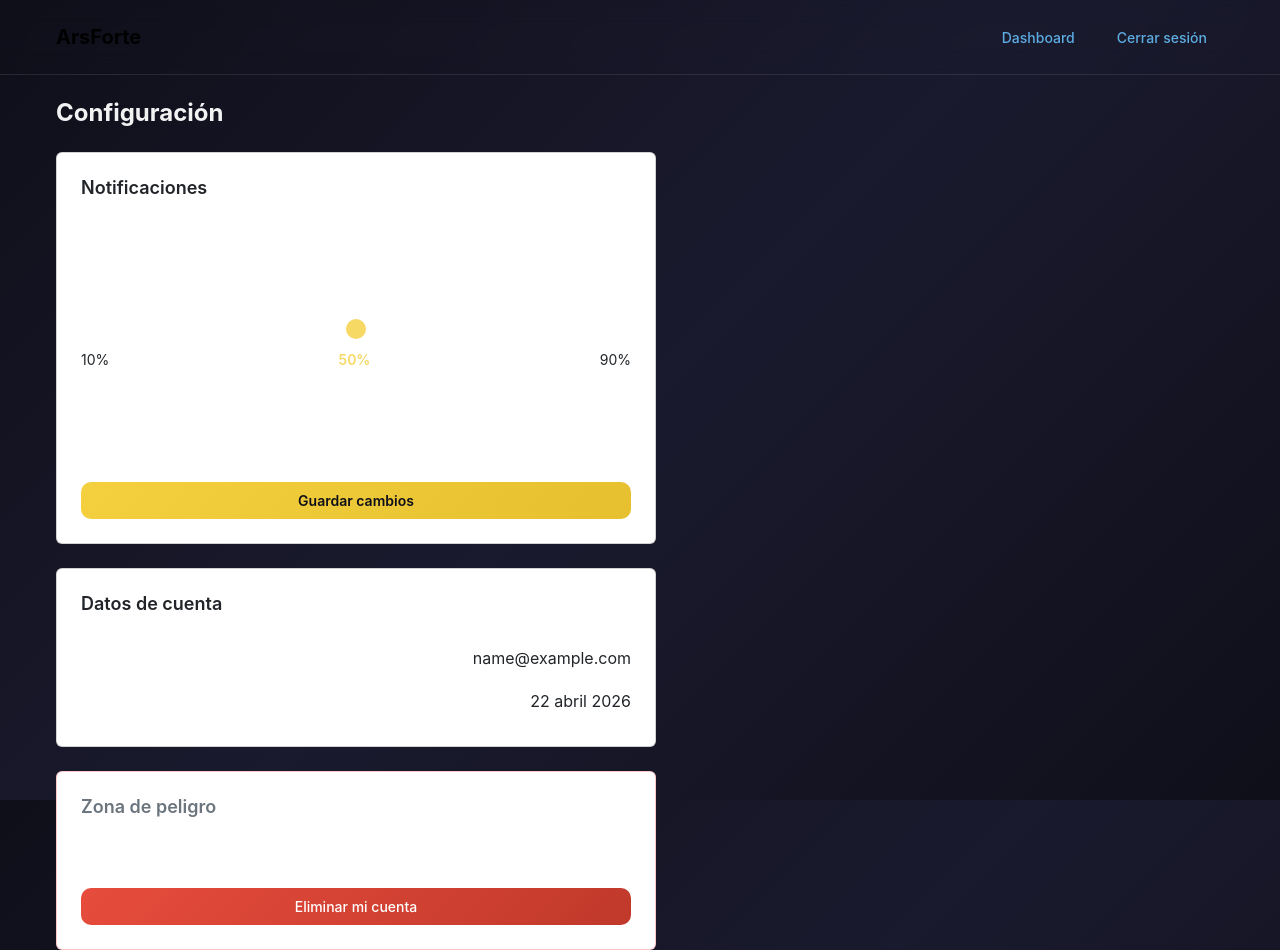
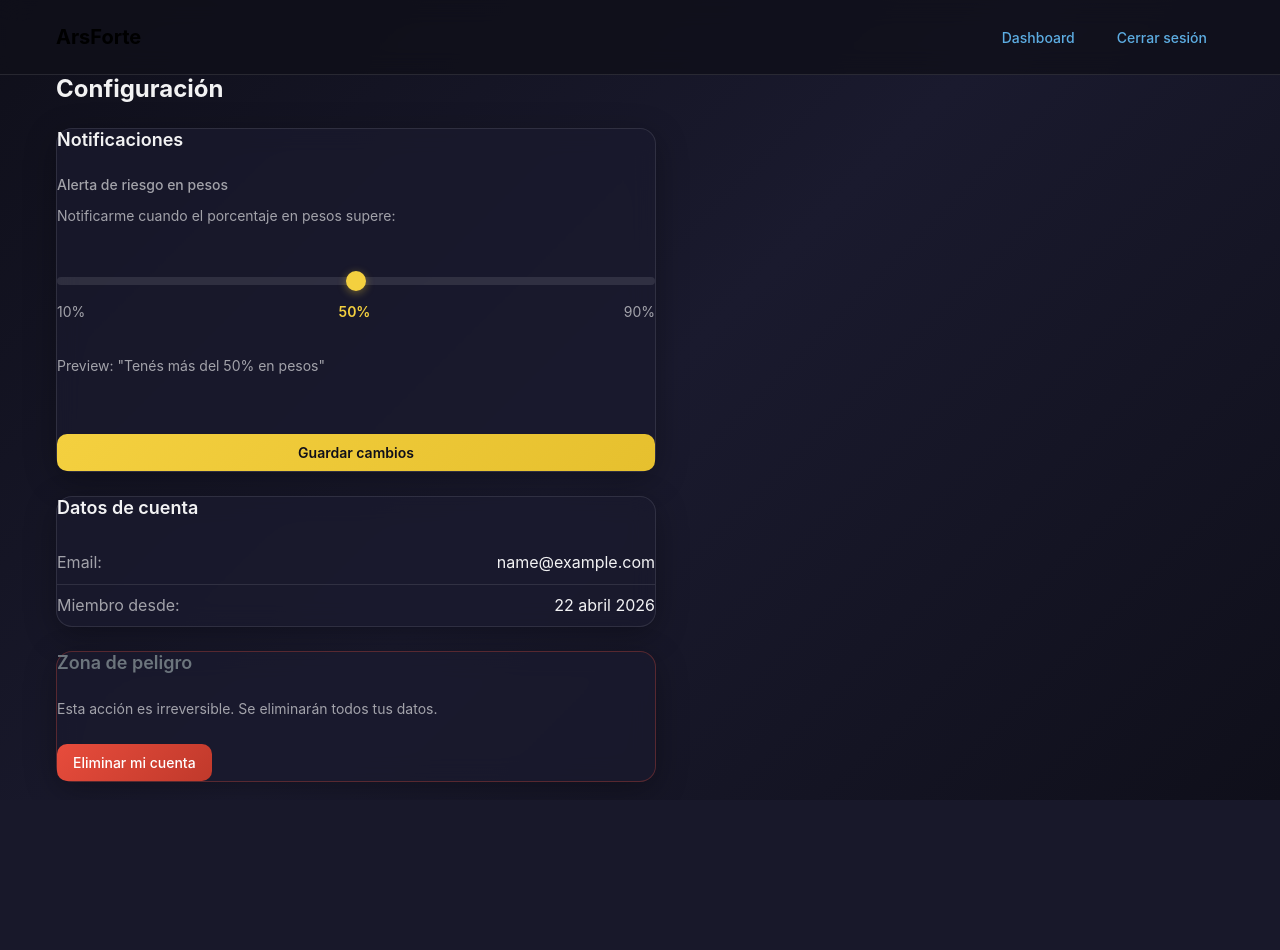
Before and after one commit to facundoroman0/arsforte-project, a Django app: page /users/settings/ in a window 1280 px wide. After the commit the page ends 800 px from the top, so only its background shows below. Run offline with Django 5.2, Linux system fonts and the light colour scheme; the visitor is signed in with stand-in values (Sample User, id 1); data comes from the database, SQL or seed files in the repository.

Commit message:
feat: Apply glass theme to settings page
- Glass cards for all settings sections
- Glass slider for threshold input
- Update danger zone styling

```diff
--- a/templates/settings.html
+++ b/templates/settings.html
@@ -20,7 +20,7 @@
   <div class="settings-container">
     <h1 class="text-2xl font-bold mb-6">Configuración</h1>
 
-    <div class="card">
+    <div class="glass-card">
       <h2 class="text-lg font-semibold mb-4">Notificaciones</h2>
       <form method="post" class="settings-form">
         {% csrf_token %}
@@ -39,7 +39,7 @@
               min="10"
               max="90"
               value="{{ user.notification_threshold }}"
-              class="slider"
+              class="glass-slider"
             >
             <div class="slider-labels">
               <span>10%</span>
@@ -57,7 +57,7 @@
       </form>
     </div>
 
-    <div class="card mt-6">
+    <div class="glass-card mt-6">
       <h2 class="text-lg font-semibold mb-4">Datos de cuenta</h2>
       <div class="info-row">
         <span class="text-secondary-text">Email:</span>
@@ -69,7 +69,7 @@
       </div>
     </div>
 
-    <div class="card mt-6 danger-zone">
+    <div class="glass-card mt-6 danger-zone">
       <h2 class="text-lg font-semibold mb-4 text-secondary">Zona de peligro</h2>
       <p class="text-sm text-secondary-text mb-4">
         Esta acción es irreversible. Se eliminarán todos tus datos.
@@ -80,24 +80,6 @@
 </main>
 
 <style>
-.navbar {
-  background: var(--color-surface);
-  border-bottom: 1px solid var(--color-border);
-  padding: var(--space-4) 0;
-  margin-bottom: var(--space-6);
-}
-
-.navbar-content {
-  display: flex;
-  justify-content: space-between;
-  align-items: center;
-}
-
-.navbar-actions {
-  display: flex;
-  gap: var(--space-2);
-}
-
 .settings-container {
   max-width: 600px;
 }
@@ -114,26 +96,42 @@
   gap: var(--space-2);
 }
 
+.form-group label {
+  font-weight: 500;
+  color: var(--text-secondary);
+  font-size: var(--text-sm);
+}
+
 .slider-container {
   padding: var(--space-4) 0;
 }
 
-.slider {
+.glass-slider {
   width: 100%;
   height: 8px;
   border-radius: 4px;
-  background: var(--color-surface-hover);
+  background: rgba(255, 255, 255, 0.1);
   outline: none;
   -webkit-appearance: none;
 }
 
-.slider::-webkit-slider-thumb {
+.glass-slider::-webkit-slider-thumb {
   -webkit-appearance: none;
   width: 20px;
   height: 20px;
   border-radius: 50%;
-  background: var(--color-primary);
+  background: var(--accent-yellow-bright);
   cursor: pointer;
+  box-shadow: 0 2px 8px rgba(244, 208, 63, 0.4);
+}
+
+.glass-slider::-moz-range-thumb {
+  width: 20px;
+  height: 20px;
+  border-radius: 50%;
+  background: var(--accent-yellow-bright);
+  cursor: pointer;
+  border: none;
 }
 
 .slider-labels {
@@ -141,27 +139,31 @@
   justify-content: space-between;
   margin-top: var(--space-2);
   font-size: var(--text-sm);
-  color: var(--color-text-secondary);
+  color: var(--text-secondary);
 }
 
 .slider-value {
   font-weight: 600;
-  color: var(--color-primary);
+  color: var(--accent-yellow-bright);
 }
 
 .info-row {
   display: flex;
   justify-content: space-between;
   padding: var(--space-2) 0;
-  border-bottom: 1px solid var(--color-border);
+  border-bottom: 1px solid var(--glass-border);
 }
 
 .info-row:last-child {
   border-bottom: none;
 }
 
+.info-row span:last-child {
+  color: var(--text-primary);
+}
+
 .danger-zone {
-  border-color: rgba(239, 68, 68, 0.3);
+  border-color: rgba(231, 76, 60, 0.3);
 }
 
 .mt-4 { margin-top: var(--space-4); }
```
